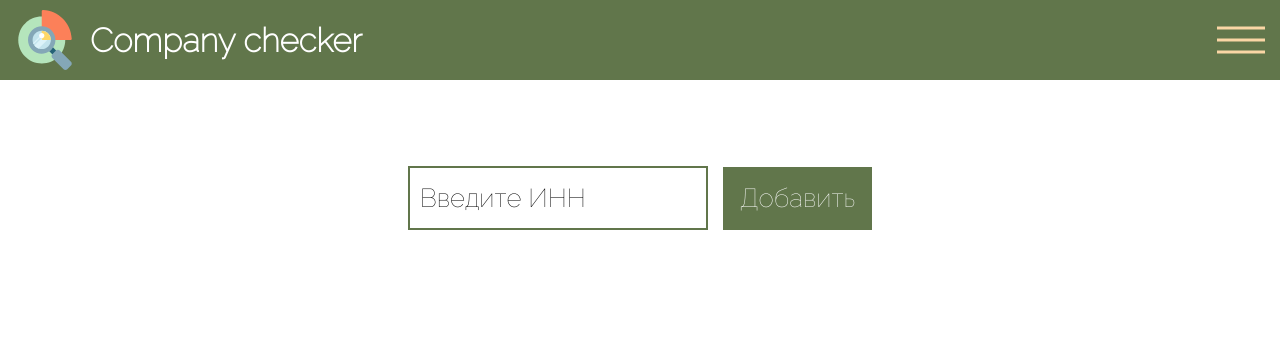
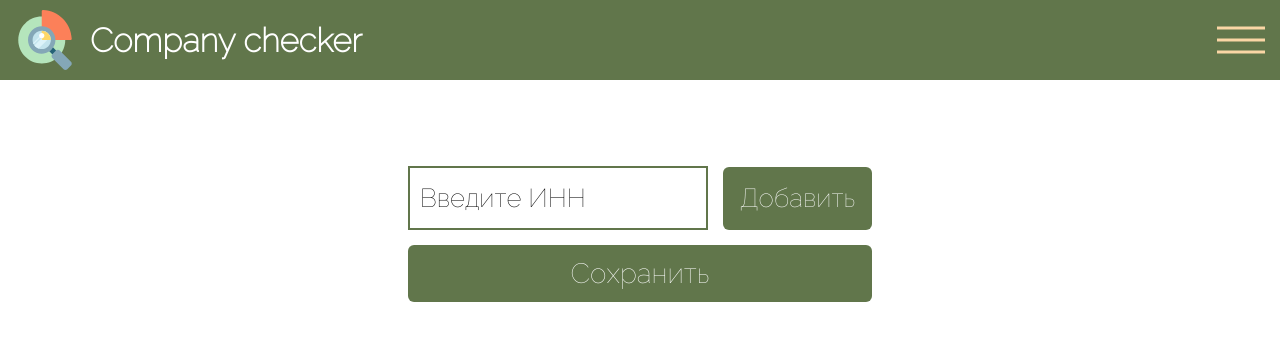
Before and after one commit to ravgusha/company-checker, a React (Create React App) app: page /add in a window 1280 px wide. Shown: the top 340 px of the page. Built offline with nearby package versions, Linux system fonts and the light colour scheme.

Commit message:
feat: add save button to Add Page #CC-006

```diff
--- a/src/components/Button/index.tsx
+++ b/src/components/Button/index.tsx
@@ -1,10 +1,19 @@
+import './style.scss';
+
 interface IButton {
   onClick?: React.MouseEventHandler;
   label: string;
+  type?: "button" | "submit" | "reset";
+  disabled?: boolean;
+  className?: string;
 }
 
-const Button: React.FC<IButton> = ({ onClick, label }) => {
-  return <button onClick={onClick}>{label}</button>;
+const Button: React.FC<IButton> = ({ onClick, label, type, disabled, className }) => {
+  return (
+    <button type={type} disabled={disabled} className={className} onClick={onClick}>
+      {label}
+    </button>
+  );
 };
 
 export default Button;
--- a/src/components/Button/style.scss
+++ b/src/components/Button/style.scss
@@ -0,0 +1,12 @@
+@import '../../styles/constants.scss';
+
+button {
+  color: rgb(255, 255, 255);
+  padding: 12px;
+  background-color: $MAIN_COLOR;
+  font-size: 28px;
+  text-decoration: none;
+  border: none;
+  border-radius: 6px;
+  text-align: center;
+}
--- a/src/components/InnForm/index.tsx
+++ b/src/components/InnForm/index.tsx
@@ -5,6 +5,7 @@ import * as yup from 'yup';
 import { isINNLegalEntity } from '../../validation';
 
 import './style.scss';
+import Button from '../Button';
 
 interface IInnForm {
   onSubmit: (enteredInn: string) => void;
@@ -31,10 +32,13 @@ const InnForm = ({ onSubmit }: IInnForm) => {
     >
       <Form>
         <div>
-          <Field name="inn" placeholder="Введите ИНН" disabled={disabled} className="inn-input"/>
-          <button type="submit" disabled={disabled} className="inn-btn">
-            {disabled ? 'Добавлено' : 'Добавить'}
-          </button>
+          <Field name="inn" placeholder="Введите ИНН" disabled={disabled} className="inn-input" />
+          <Button
+            type="submit"
+            disabled={disabled}
+            className="inn-btn"
+            label={disabled ? 'Добавлено' : 'Добавить'}
+          ></Button>
         </div>
         <ErrorMessage name="inn" render={(msg) => <p className="error">{msg}</p>} />
       </Form>
--- a/src/containers/AddPage/index.tsx
+++ b/src/containers/AddPage/index.tsx
@@ -5,6 +5,7 @@ import { addNewInput } from '../../redux/inputSlice';
 import { addInn } from '../../redux/innSlice';
 import { IState } from '../../redux/store';
 import { useGetCompanyInfoMutation } from '../../redux/apiSlice';
+import Button from '../../components/Button';
 
 const AddPage = () => {
   const [getCompanyInfo] = useGetCompanyInfoMutation();
@@ -13,10 +14,10 @@ const AddPage = () => {
     console.log('dispatch');
     dispatch(addNewInput());
     dispatch(addInn(enteredInn));
-    getCompanyInfo(enteredInn)
-      .then((rep) => {
-        console.log(rep);
-      });
+    // getCompanyInfo(enteredInn)
+    //   .then((rep) => {
+    //     console.log(rep);
+    //   });
   };
 
   const inputs = [];
@@ -28,7 +29,12 @@ const AddPage = () => {
 
   const dispatch = useDispatch();
 
-  return <main>{inputs}</main>;
+  return (
+    <main>
+      {inputs}
+      <Button label="Сохранить" />
+    </main>
+  );
 };
 
 export default AddPage;
```
